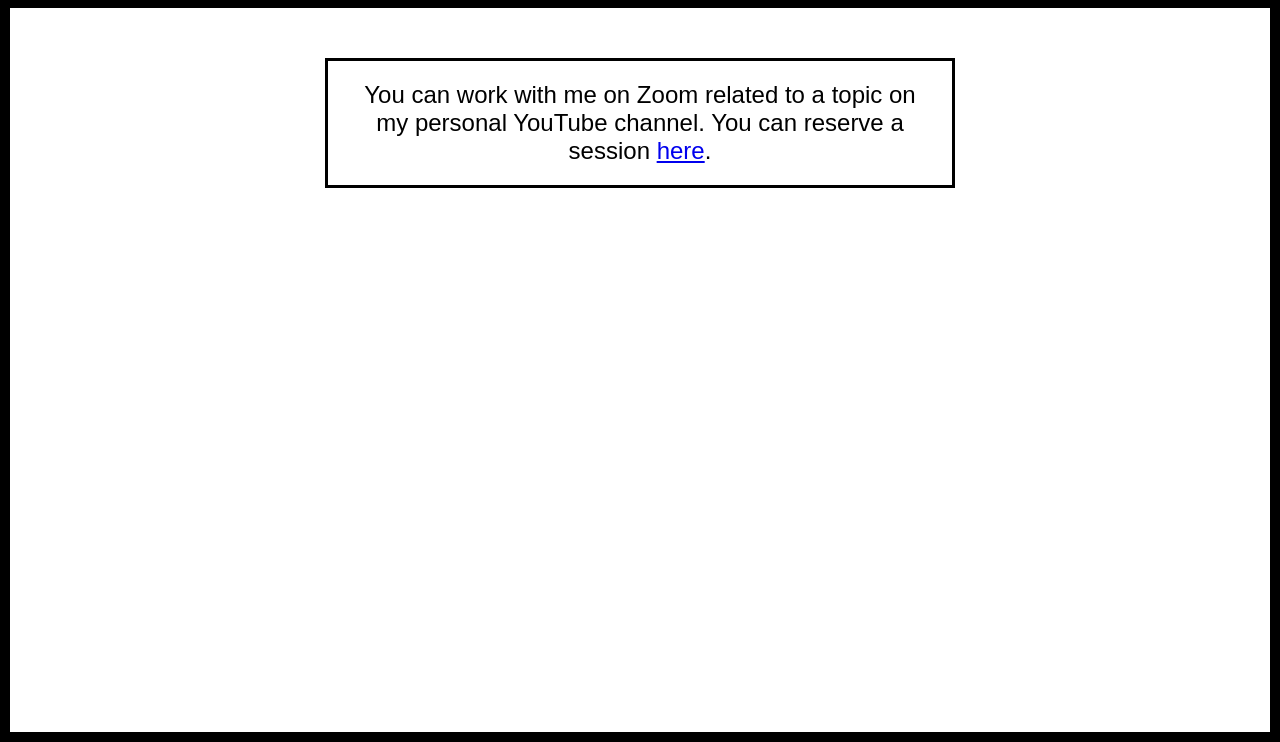
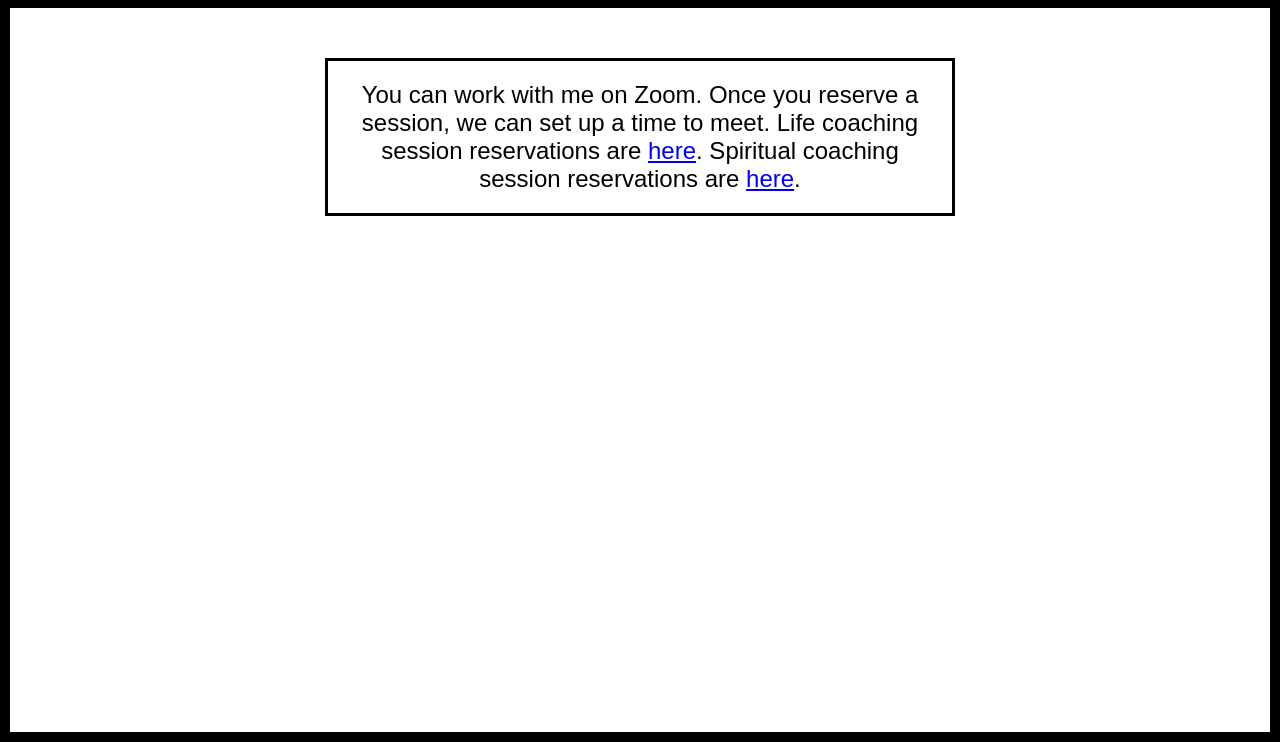
Before and after one commit to robertdavis864/robertdavis864.github.io, a plain HTML site: page services.html in a window 1280 px wide. Shown: the part 58-800 px from the top of the page. Drawn offline with Linux system fonts and the light colour scheme.

Commit message:
Update services.html

```diff
--- a/services.html
+++ b/services.html
@@ -17,7 +17,7 @@
         </ul>
     </nav>
     <div class="container">
-        <p>You can work with me on Zoom related to a topic on my personal YouTube channel. You can reserve a session <a href="https://www.paypal.com/ncp/payment/SFDVTFVTYBR9U" target="_blank">here</a>.</p>
+        <p>You can work with me on Zoom. Once you reserve a session, we can set up a time to meet. Life coaching session reservations are <a href="https://www.paypal.com/ncp/payment/SFDVTFVTYBR9U" target="_blank">here</a>. Spiritual coaching session reservations are <a href="https://www.paypal.com/ncp/payment/EALYJH2UP67KY" target="_blank">here</a>.</p>
     </div>
 </body>
 </html>
```
